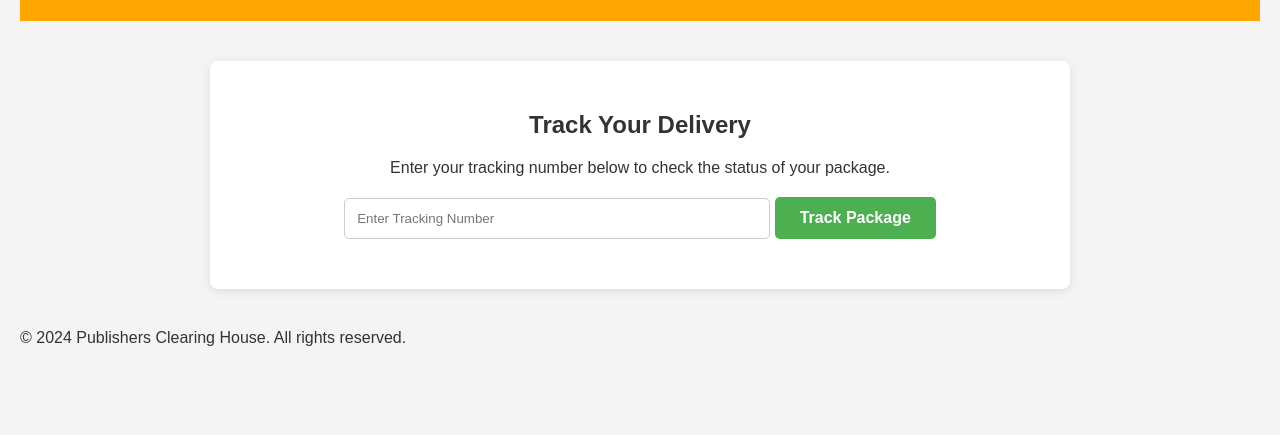
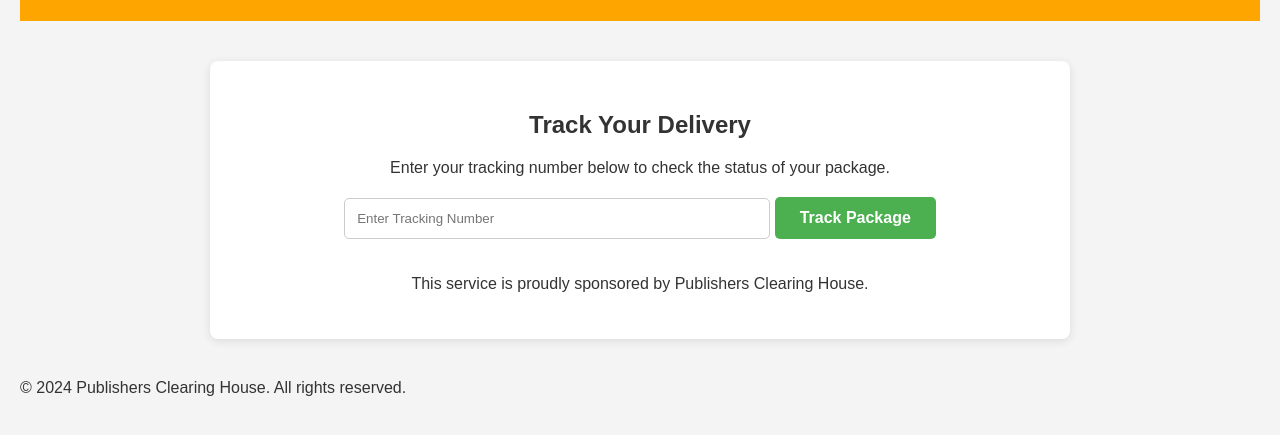
Before and after one commit to Publisherclearinghouse/pchtracking, a plain HTML site: page index.html in a window 1280 px wide. Shown: the part 119-554 px from the top of the page. Drawn offline with Linux system fonts and the light colour scheme.

Commit message:
Update index.html

```diff
--- a/index.html
+++ b/index.html
@@ -80,6 +80,9 @@
             <button type="submit" class="tracking-button">Track Package</button>
         </form>
 
+
+        <p class="sponsored-message">This service is proudly sponsored by Publishers Clearing House.</p>
+
     </div>
 
     <footer>
```
